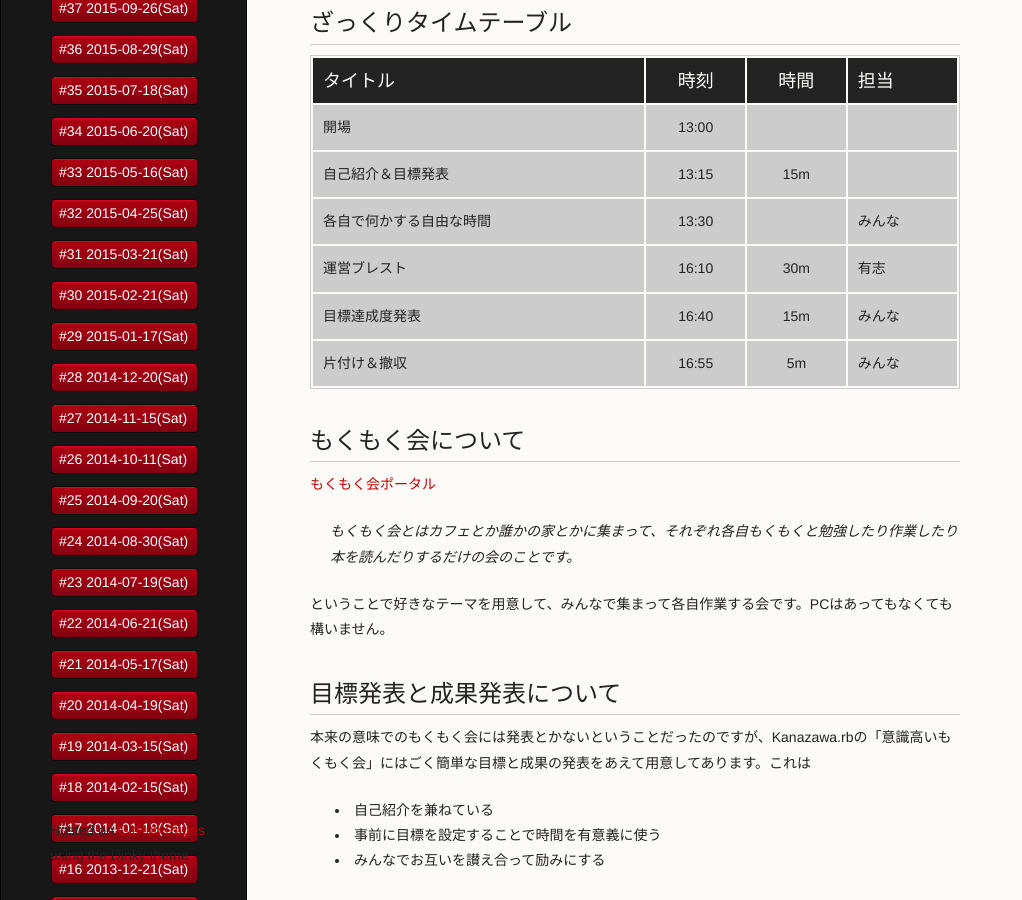
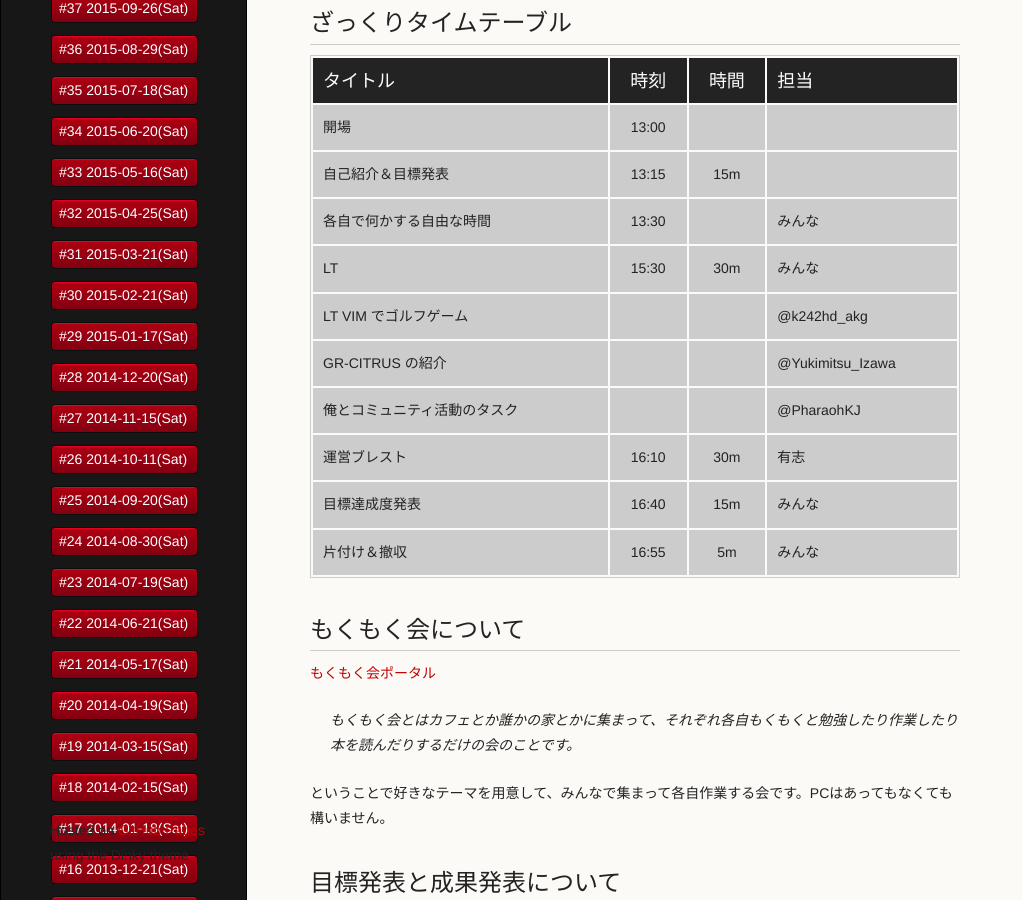
Before and after one commit to kanazawarb/meetup, a Jekyll site: the page built from 51/index.md, in a window 1280 px wide and 900 px high, scrolled down 748 px. Shown: the whole window, without its empty margins (0-1022 px from the left). Built offline with Jekyll 4.4.1, drawn with Linux system fonts in a browser that asks for light colours; a script that is not in the unit is left out.

Commit message:
update meetup 51 LT

```diff
--- a/51/index.md
+++ b/51/index.md
@@ -47,6 +47,10 @@ Kanazawa.rbの意識高いもくもく会には以下のような特徴があり
 | 開場                              | 13:00 |      |                                                         |
 | 自己紹介＆目標発表                | 13:15 | 15m  |                                                         |
 | 各自で何かする自由な時間          | 13:30 |      | みんな                                                  |
+| LT                                | 15:30 | 30m  | みんな                                                  |
+| LT VIM でゴルフゲーム             |       |      | @k242hd_akg                                             |
+| GR-CITRUS の紹介                  |       |      | @Yukimitsu_Izawa                                        |
+| 俺とコミュニティ活動のタスク      |       |      | @PharaohKJ                                              |
 | 運営ブレスト                      | 16:10 | 30m  | 有志                                                    |
 | 目標達成度発表                    | 16:40 | 15m  | みんな                                                  |
 | 片付け＆撤収                      | 16:55 | 5m   | みんな                                                  |
```
